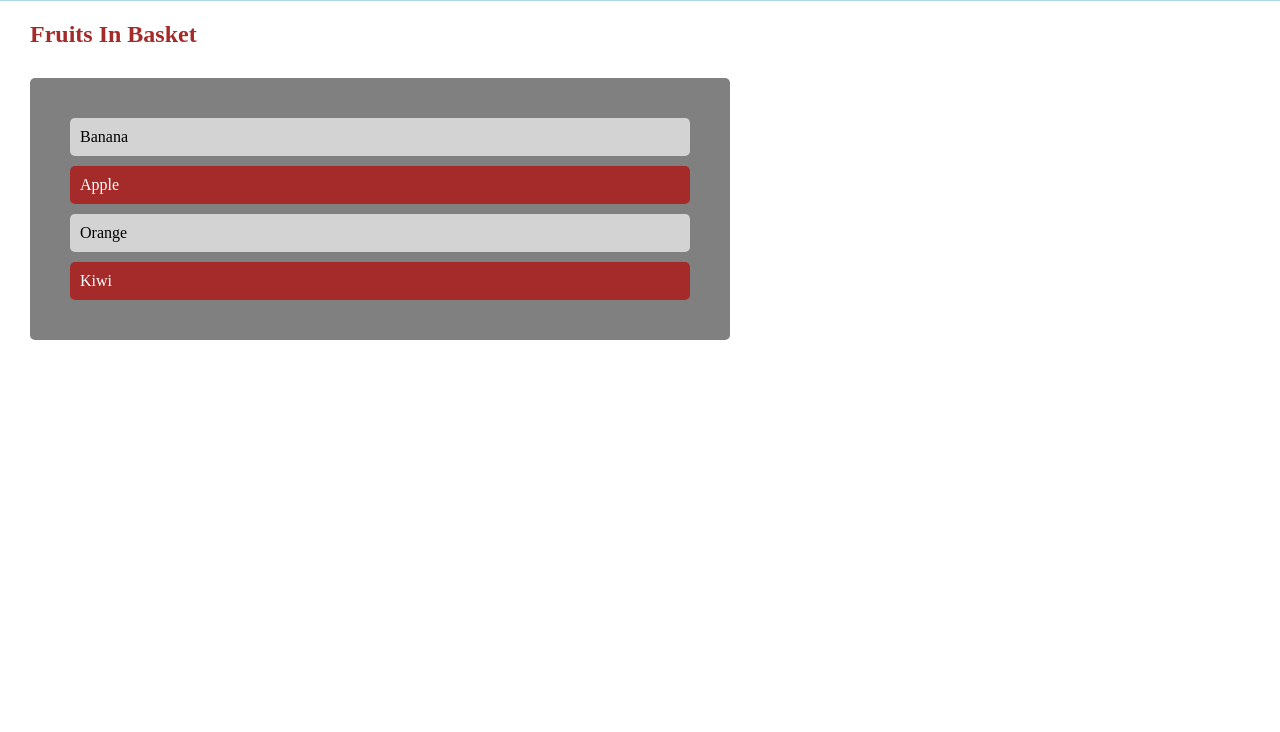
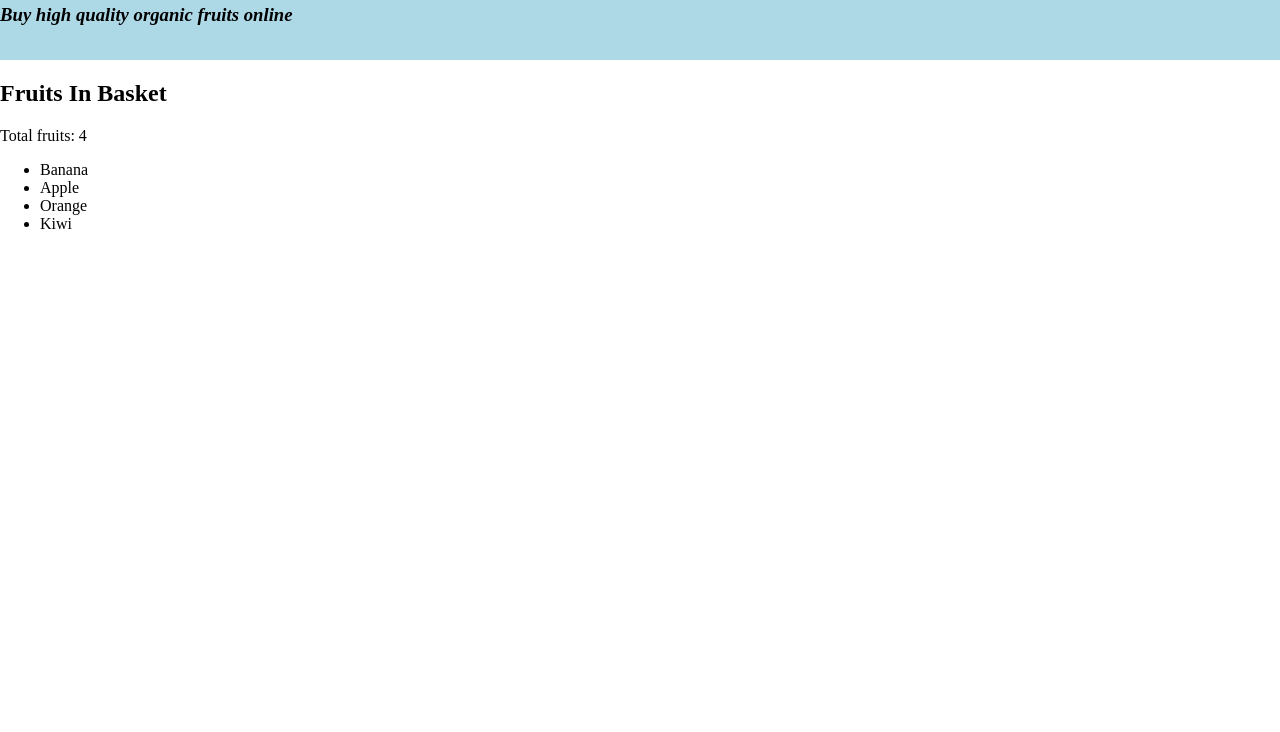
Before and after one commit to Oi-Kaushlesh/sharpener-tasks, a plain HTML site: page dom manipulation/index.html in a window 1280 px wide. Shown: the part 68-800 px from the top of the page. Drawn offline with Linux system fonts and the light colour scheme.

Commit message:
Creating Elements & DOM Relations

```diff
--- a/dom manipulation/index.js
+++ b/dom manipulation/index.js
@@ -1,31 +1,17 @@
-// Write the code as shown in the video below:
-
-// Write answer to the questions asked below:
-const mainheading = document.querySelector('#main-heading')
-mainheading.style.textAlign = 'right'
-const basketheading = document.querySelector('#basket-heading')
-basketheading.style.paddingLeft = '30px'
-basketheading.style.color ='brown'
+// Write your code below:
+const heading = document.createElement('h3')
+const headingText = document.createTextNode( "Buy high quality organic fruits online")
+heading.appendChild(headingText)
+// heading.style.fontStyle = 'italic'
+heading.setAttribute('style' , 'font-style: italic;')
+// console.log(heading)
+const divs = document.getElementsByTagName('div')
+const firstdiv = divs[0]
+firstdiv.appendChild(heading)
+const para = document.createElement('p')
+const paraText = document.createTextNode("Total fruits: 4")
+para.appendChild(paraText)
 const fruits = document.querySelector('.fruits')
-fruits.style.background = 'grey';
-fruits.style.padding = '30px'
-fruits.style.margin = '30px'
-fruits.style.listStyleType = 'none'
-fruits.style.width = '50%'
-fruits.style.borderRadius = '5px'
-const fruititem = document.querySelectorAll('.fruit')
-for(let i = 0 ; i<fruititem.length ; i++){
-  fruititem[i].style.padding = '10px'
-  fruititem[i].style.margin = '10px'
-  fruititem[i].style.borderRadius = '5px'
-}
-const oddfruit = document.querySelectorAll('.fruit:nth-child(odd)')
-for(let i = 0 ; i<oddfruit.length; i++){
-  oddfruit[i].style.background = 'lightgrey'
-}
-const evenfruit = document.querySelectorAll('.fruit:nth-child(even)')
-for(let i = 0 ; i<oddfruit.length ; i++){
-  evenfruit[i].style.background = 'brown'
-    evenfruit[i].style.color = 'white'
-
-}
+const secondDiv = divs[1]
+secondDiv.insertBefore(para , fruits )
+para.id = "fruits-total"
```
Also changed, not shown: dom manipulation/index.html (+0 -3 lines).
